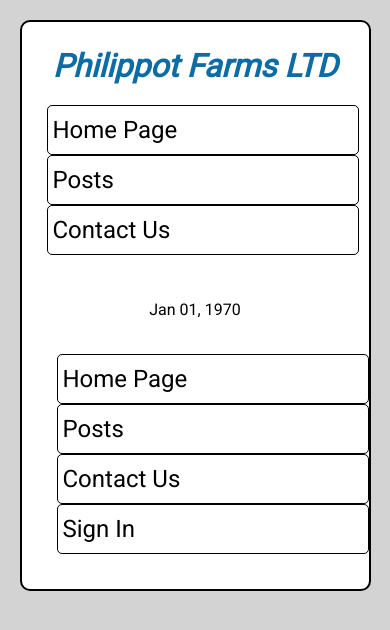
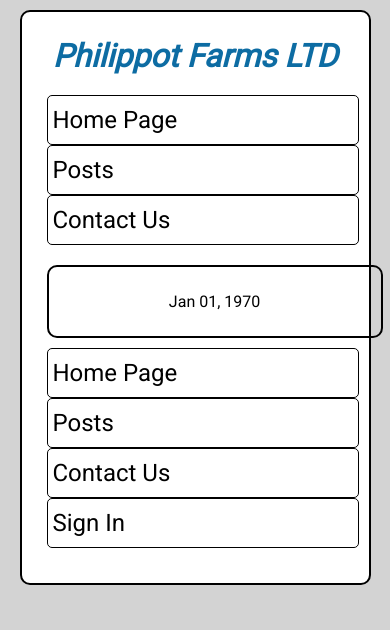
Before and after one commit to blowtorch5/Project-Web-Dev-2, a PHP site: page /post.php in a window 390 px wide. Shown: the top 630 px of the page. Run offline with PHP 8.4, Linux system fonts and the light colour scheme; data that the repository does not hold is empty.

Commit message:
Added a div tag for each post, modified css to accomodate this change for both normal and mobile views for ease of use.

```diff
--- a/index.php
+++ b/index.php
@@ -68,6 +68,7 @@ $posts = $statement->fetchAll();
             <div id="posts">
                 <h1>Recently Posted Blog Entries.</h1>
                 <?php foreach($posts as $post): ?>
+                    <div class="post">
                         <h2><a href="post.php?id=<?=$post['id'] ?>"><?= $post['title'] ?></a></h2>
                         <?php if(isset($_SESSION['authenticated']) && $_SESSION['authenticated']): ?>
                         <a href="edit.php?id=<?=$post['id']?>">Edit Post</a>
@@ -81,6 +82,7 @@ $posts = $statement->fetchAll();
                         <p><?= $post['footer'] ?></p>
                         <?php endif ?>
                         <p><a href="post.php?id=<?=$post['id']?>">Read Full Post</a></p>
+                    </div>
                 <?php endforeach ?>
             </div>
         </main>
--- a/post.php
+++ b/post.php
@@ -44,7 +44,7 @@ $post = $statement->fetch();
             </ul>
         </nav>
         </header>
-        <div id="postdiv">
+        <div id="postdiv" class="post">
             <h2><?= $post['title'] ?></h2>
             <p><?= date("M d, Y", strtotime($post['time_stamp'])) ?></p>
             <?php if (isset($post['header'])): ?>
--- a/posts.php
+++ b/posts.php
@@ -56,7 +56,7 @@ else
             </nav>
         </header>
         <main>
-            <div>
+            <div id="post-options">
                 <?php if(isset($_SESSION['authenticated']) && $_SESSION['authenticated']): ?>
                 <h3><a href="edit.php">Create New Post</a></h3>
                 <?php endif ?>
@@ -67,8 +67,9 @@ else
                 </form>
             </div>
             <?php if(count($posts) != 0): ?>
-            <div>
+            <div id="post-list">
             <?php foreach($posts as $post): ?>
+                <div class="post">
                     <h2><a href=post.php?id=<?=$post['id'] ?>><?= $post['title'] ?></a></h2>
                     <?php if(isset($_SESSION['authenticated']) && $_SESSION['authenticated']): ?>
                     <a href=edit.php?id=<?=$post['id']?>>Edit Post</a>
@@ -82,6 +83,7 @@ else
                     <p><?= $post['footer'] ?></p>
                     <?php endif ?>
                     <p><a href=post.php?id=<?=$post['id']?>>Read Full Post</a></p>
+                </div>
             <?php endforeach ?>
             </div>
             <?php endif ?>
--- a/styles.css
+++ b/styles.css
@@ -120,7 +120,7 @@ img{
         text-align: center;
     }
 
-        div{
+        div:not(.post){
             margin: 10px auto;
             border: 2px black solid;
             border-radius: 10px;
@@ -359,10 +359,27 @@ img{
         width: 80vw;
     }
 
+    #post-options{
+        border: 2px black solid;
+    }
+
+    .post{
+        border: 2px black solid;
+        border-radius: 10px;
+        padding: 25px;
+        margin: 10px 0px;
+    }
+
+    #post-list{
+        border: none;
+        padding: 0px;
+    }
+
     #contactmain, #buttons{
         width: 80vw;
         padding: 0px;
-        border: none;
+        border: 2px black solid;
+        border-radius: 10px;
         display: inline-block;
     }
 
@@ -399,6 +416,7 @@ img{
     footer nav ul li{
         width: 100%;
         height: 50px;
+        padding: 0px;
     }
 
     footer nav ul li:not(footer nav ul li:last-child){
```
Lines whose indentation alone changed are shown as unchanged.
